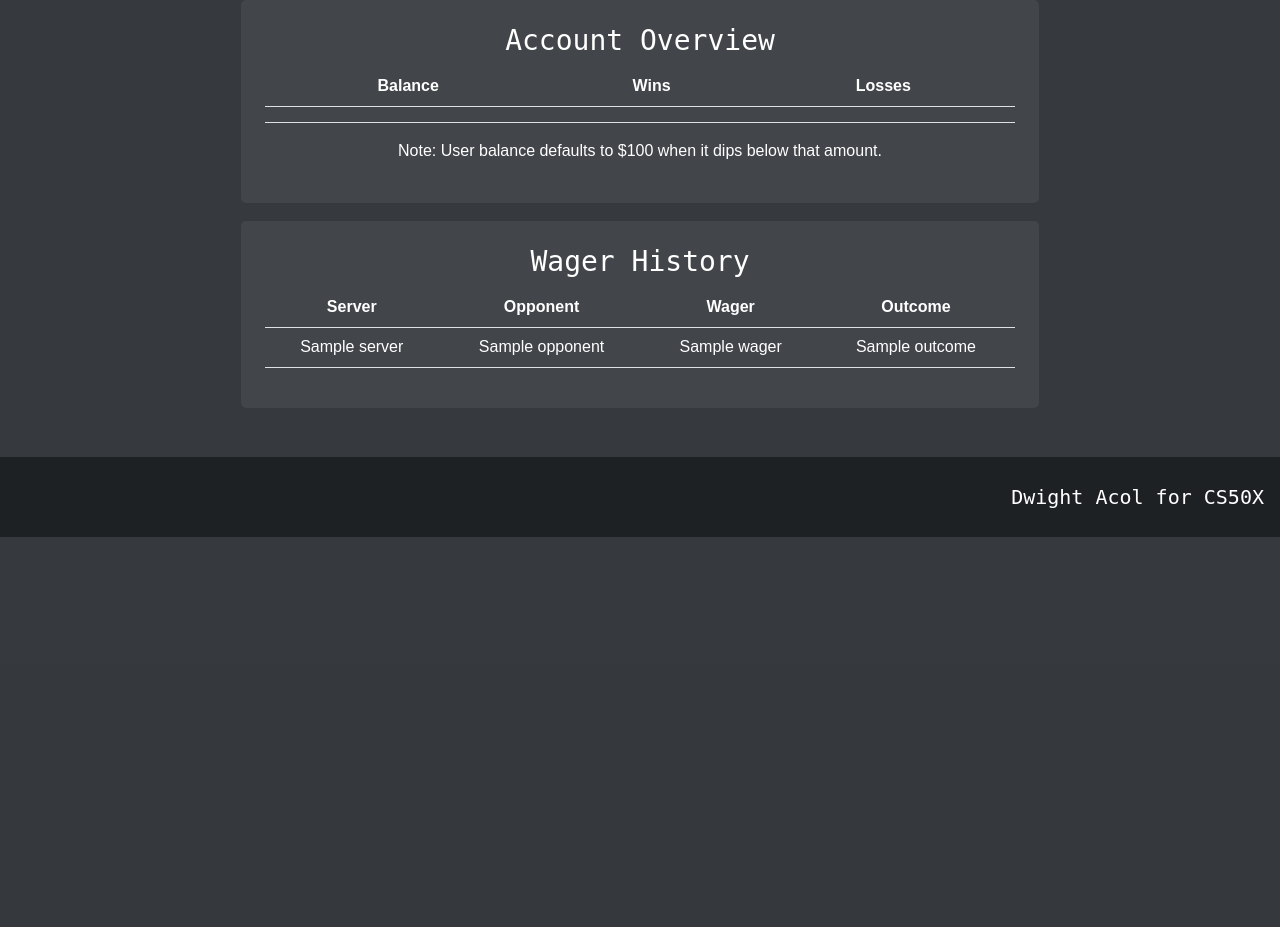
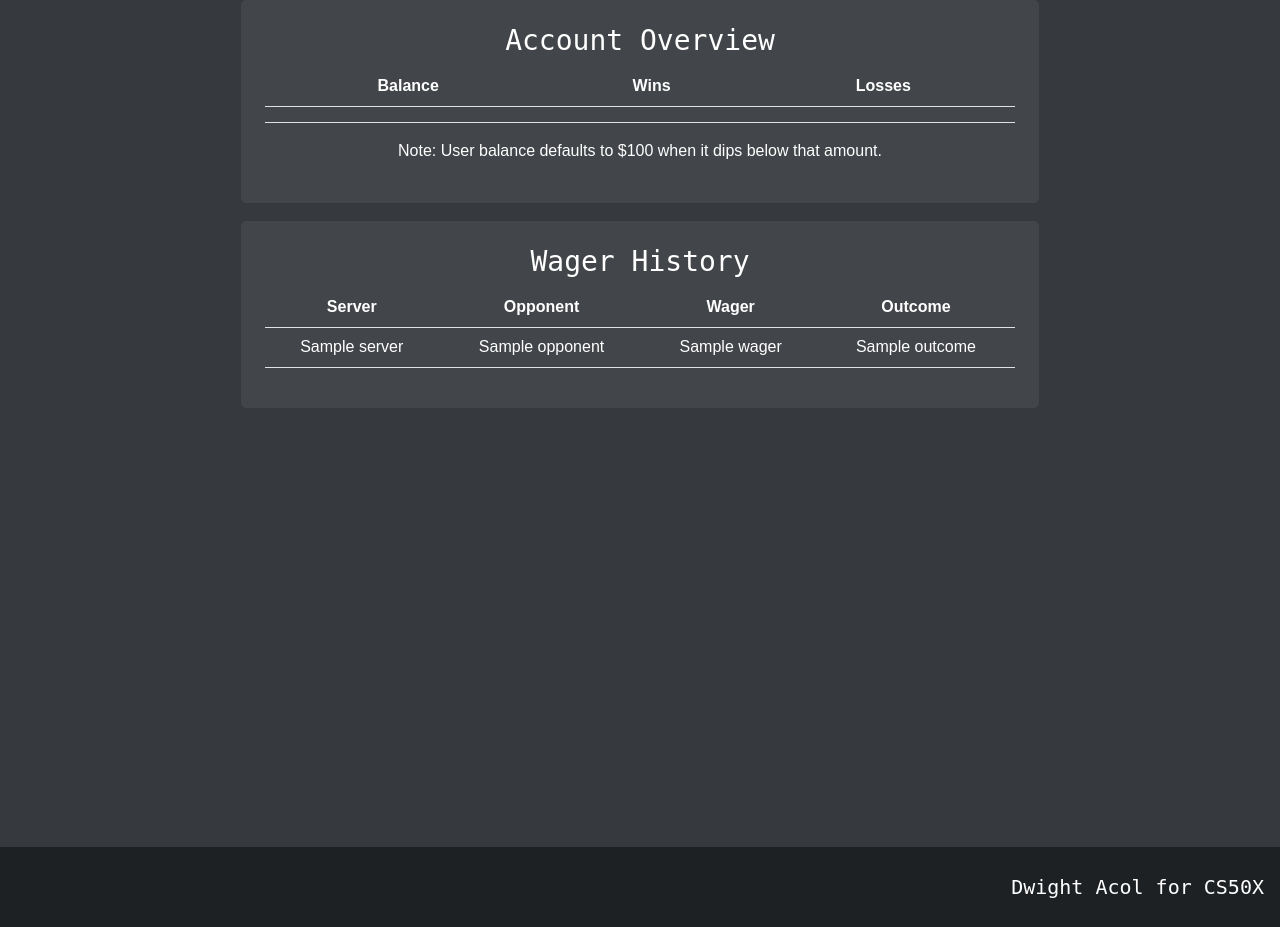
Before and after one commit to Gill-rndone/wagerbot, a Flask app: template templates/user.html in a window 1280 px wide. Shown: the part 137-1064 px from the top of the page. Before the commit the page ends 674 px from the top, so only its background shows below. Run offline with Flask 3, Linux system fonts and the light colour scheme; the template is opened without the code that fills it: most values are stand-ins (such as "Sample title", 1, 10 or a date in 2020); lists and menus that the app fills with data are empty; some web fonts are replaced.

Commit message:
more formatting fixes

```diff
--- a/templates/user.html
+++ b/templates/user.html
@@ -5,7 +5,7 @@
 {% endblock %}
 
 {% block main %}
-<div>
+<div style="min-height: 100vh;">
   <h1 class="text-center wager" style="margin-top: 10vh; margin-bottom: 0vh;"> {{ user["username"] }} </h2>
   <div class="card mx-auto text-center p-4" style="width: 100vh; margin-bottom: 1rem; margin-top: 5rem;">
     <h3 class="wager">Account Overview</h3>
```
